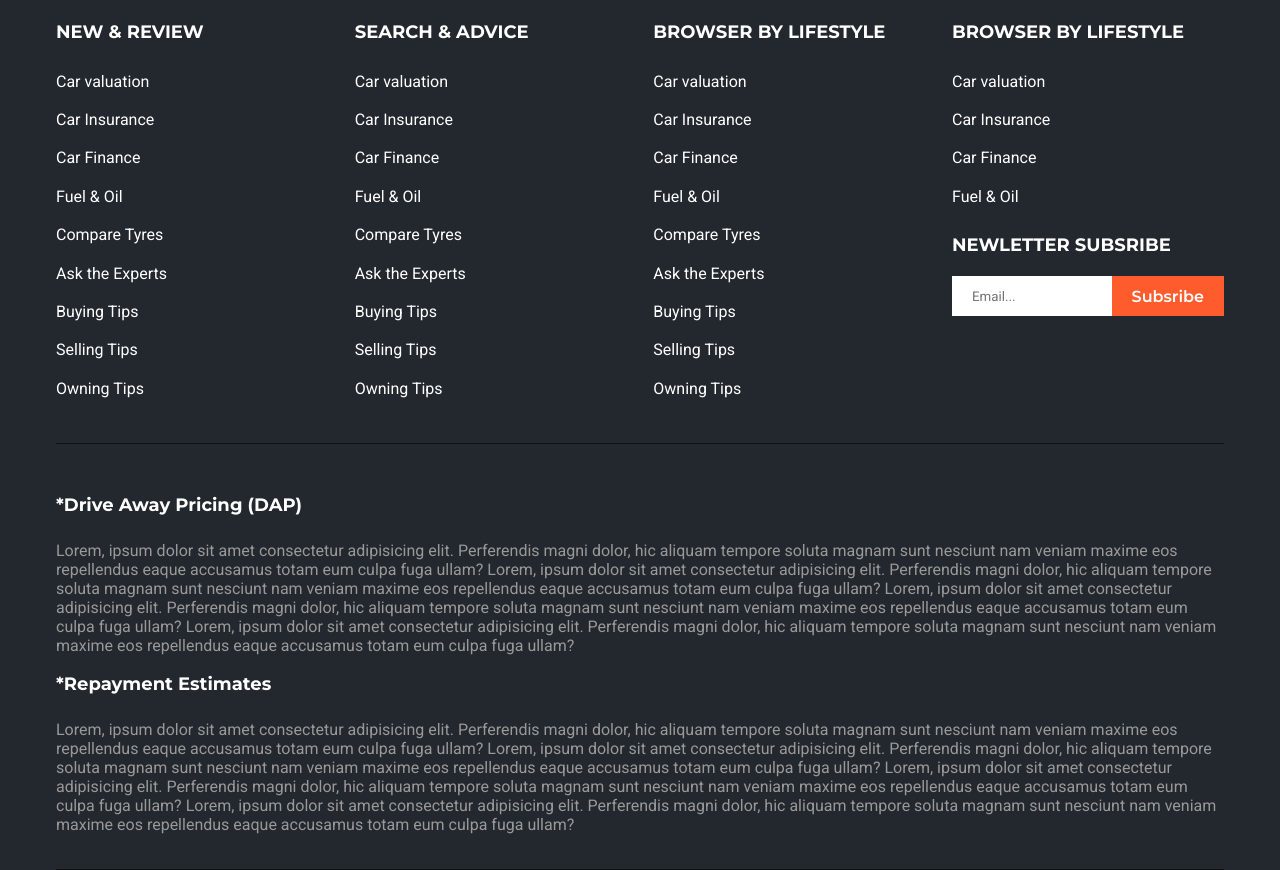
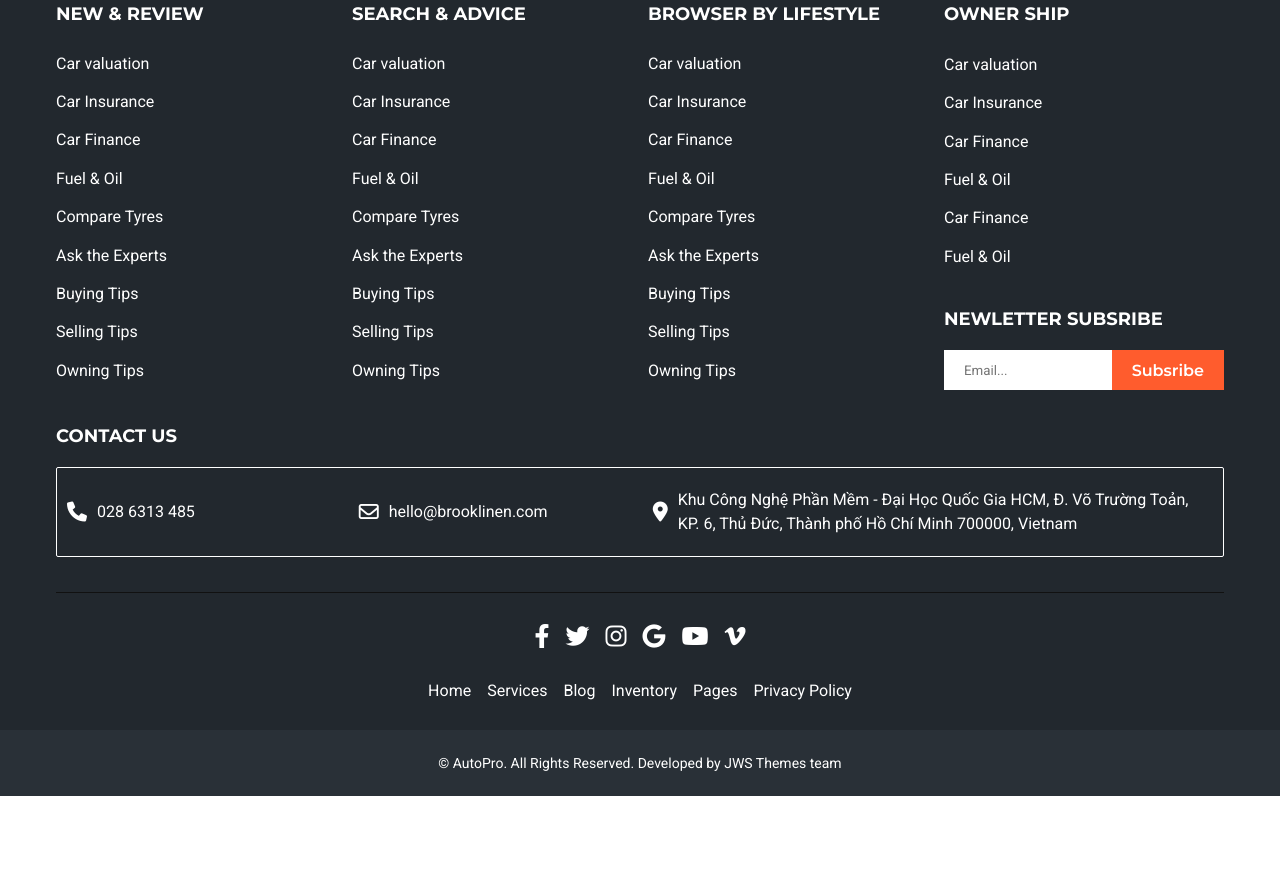
Before and after one commit to tuyenf/Auto-pro, a website: page index.html in a window 1280 px wide. Shown: the part 5630-6500 px from the top of the page. After the commit the page ends 6426 px from the top, so only its background shows below. Drawn offline with nearby package versions, Linux system fonts and the light colour scheme.

Commit message:
updated footer

```diff
--- a/index.html
+++ b/index.html
@@ -1619,7 +1619,8 @@
             <img src="./dist/images/4.png" alt="">
             <div class="service-content">
               <div class="service-title">Chage oil</div>
-              <div class="service-detail">Choose restaurant and make it your own. Excepteur sint occaecat cupid cupidatat
+              <div class="service-detail">Choose restaurant and make it your own. Excepteur sint occaecat cupid
+                cupidatat
                 non proident, sunt in culpa qui officia deserunt mollit anim id</div>
             </div>
           </li>
@@ -1627,7 +1628,8 @@
             <img src="./dist/images/6-1.png" alt="">
             <div class="service-content">
               <div class="service-title">Chage oil</div>
-              <div class="service-detail">Choose restaurant and make it your own. Excepteur sint occaecat cupid cupidatat
+              <div class="service-detail">Choose restaurant and make it your own. Excepteur sint occaecat cupid
+                cupidatat
                 non proident, sunt in culpa qui officia deserunt mollit anim id</div>
             </div>
           </li>
@@ -1635,7 +1637,8 @@
             <img src="./dist/images/2.png" alt="">
             <div class="service-content">
               <div class="service-title">Chage oil</div>
-              <div class="service-detail">Choose restaurant and make it your own. Excepteur sint occaecat cupid cupidatat
+              <div class="service-detail">Choose restaurant and make it your own. Excepteur sint occaecat cupid
+                cupidatat
                 non proident, sunt in culpa qui officia deserunt mollit anim id</div>
             </div>
           </li>
@@ -1643,7 +1646,8 @@
             <img src="./dist/images/1.png" alt="">
             <div class="service-content">
               <div class="service-title">Chage oil</div>
-              <div class="service-detail">Choose restaurant and make it your own. Excepteur sint occaecat cupid cupidatat
+              <div class="service-detail">Choose restaurant and make it your own. Excepteur sint occaecat cupid
+                cupidatat
                 non proident, sunt in culpa qui officia deserunt mollit anim id</div>
             </div>
           </li>
@@ -1651,7 +1655,8 @@
             <img src="./dist/images/5.png" alt="">
             <div class="service-content">
               <div class="service-title">Chage oil</div>
-              <div class="service-detail">Choose restaurant and make it your own. Excepteur sint occaecat cupid cupidatat
+              <div class="service-detail">Choose restaurant and make it your own. Excepteur sint occaecat cupid
+                cupidatat
                 non proident, sunt in culpa qui officia deserunt mollit anim id</div>
             </div>
           </li>
@@ -1659,7 +1664,8 @@
             <img src="./dist/images/3.png" alt="">
             <div class="service-content">
               <div class="service-title">Chage oil</div>
-              <div class="service-detail">Choose restaurant and make it your own. Excepteur sint occaecat cupid cupidatat
+              <div class="service-detail">Choose restaurant and make it your own. Excepteur sint occaecat cupid
+                cupidatat
                 non proident, sunt in culpa qui officia deserunt mollit anim id</div>
             </div>
           </li>
@@ -1904,11 +1910,16 @@
             <a href="#">Owning Tips</a>
           </li>
           <li class="footer-item">
-            <h3 class="footer-title">Browser by lifestyle</h3>
+            <h3 class="footer-title">Owner Ship</h3>
+            <div class="footer-item-last">
+              <div class="footer-item-last-wrapper">
                 <a href="#">Car valuation</a>
                 <a href="#">Car Insurance</a>
                 <a href="#">Car Finance</a>
                 <a href="#">Fuel & Oil</a>
+                <a href="#">Car Finance</a>
+                <a href="#">Fuel & Oil</a>
+              </div c>
               <div class="footer-newletter">
                 <h3>Newletter Subsribe</h3>
                 <div class="newletter-subscribe">
@@ -1916,31 +1927,28 @@
                   <button class="btn newletter-subscribe-btn">Subsribe</button>
                 </div>
               </div>
-          </li>
-        </ul>
-        <div class="policy">
-          <h3>*Drive Away Pricing (DAP)</h3>
-          <p>Lorem, ipsum dolor sit amet consectetur adipisicing elit. Perferendis magni dolor, hic aliquam tempore
-            soluta magnam sunt nesciunt nam veniam maxime eos repellendus eaque accusamus totam eum culpa fuga ullam?
-            Lorem, ipsum dolor sit amet consectetur adipisicing elit. Perferendis magni dolor, hic aliquam tempore
-            soluta magnam sunt nesciunt nam veniam maxime eos repellendus eaque accusamus totam eum culpa fuga ullam?
-            Lorem, ipsum dolor sit amet consectetur adipisicing elit. Perferendis magni dolor, hic aliquam tempore
-            soluta magnam sunt nesciunt nam veniam maxime eos repellendus eaque accusamus totam eum culpa fuga ullam?
-            Lorem, ipsum dolor sit amet consectetur adipisicing elit. Perferendis magni dolor, hic aliquam tempore
-            soluta magnam sunt nesciunt nam veniam maxime eos repellendus eaque accusamus totam eum culpa fuga ullam?
-          </p>
-        </div>
-        <div class="policy">
-          <h3>*Repayment Estimates</h3>
-          <p>Lorem, ipsum dolor sit amet consectetur adipisicing elit. Perferendis magni dolor, hic aliquam tempore
-            soluta magnam sunt nesciunt nam veniam maxime eos repellendus eaque accusamus totam eum culpa fuga ullam?
-            Lorem, ipsum dolor sit amet consectetur adipisicing elit. Perferendis magni dolor, hic aliquam tempore
-            soluta magnam sunt nesciunt nam veniam maxime eos repellendus eaque accusamus totam eum culpa fuga ullam?
-            Lorem, ipsum dolor sit amet consectetur adipisicing elit. Perferendis magni dolor, hic aliquam tempore
-            soluta magnam sunt nesciunt nam veniam maxime eos repellendus eaque accusamus totam eum culpa fuga ullam?
-            Lorem, ipsum dolor sit amet consectetur adipisicing elit. Perferendis magni dolor, hic aliquam tempore
-            soluta magnam sunt nesciunt nam veniam maxime eos repellendus eaque accusamus totam eum culpa fuga ullam?
-          </p>
+            </div>
+          </li>
+        </ul>
+        <div class="footer-contact-wrapper">
+          <h3 class="footer-contact-title">Contact Us</h3>
+          <div class="footer-contact-body">
+            <div class="footer-contact-item footer-contact-phone">
+              <i class="fas fa-phone"></i>
+              <a class="footer-contact-detail" href="tel:028 6313 485">028 6313 485</a>
+            </div>
+            <div class="footer-contact-item footer-contact-email">
+              <i class="far fa-envelope"></i>
+              <a class="footer-contact-detail" href="mailto:hello@brooklinen.com">hello@brooklinen.com</a>
+            </div>
+            <div class="footer-contact-item footer-contact-location">
+              <i class="fas fa-map-marker-alt"></i>
+              <a class="footer-contact-detail"
+                href="https://www.google.com/maps/place/Information+Technology+Park,+Khu+ph%E1%BB%91+6,+%C4%90.+V%C3%B5+Tr%C6%B0%E1%BB%9Dng+To%E1%BA%A3n,+Ph%C6%B0%E1%BB%9Dng+Linh+Trung,+Th%E1%BB%A7+%C4%90%E1%BB%A9c,+Th%C3%A0nh+ph%E1%BB%91+H%E1%BB%93+Ch%C3%AD+Minh,+Vietnam/@10.8676851,106.7940242,17z/data=!4m2!3m1!1s0x3175277b9fa0eca9:0xc1b8a23f27d681b2">Khu
+                Công Nghệ Phần Mềm - Đại Học Quốc Gia HCM, Đ. Võ Trường Toản, KP. 6, Thủ Đức, Thành phố Hồ Chí Minh
+                700000, Vietnam</a>
+            </div>
+          </div>
         </div>
         <div class="footer-bottom">
           <ul class="social-list">
```
Also changed, not shown: dist/css/footer.css, dist/css/responsive.css. Lines whose indentation alone changed are shown as unchanged.
